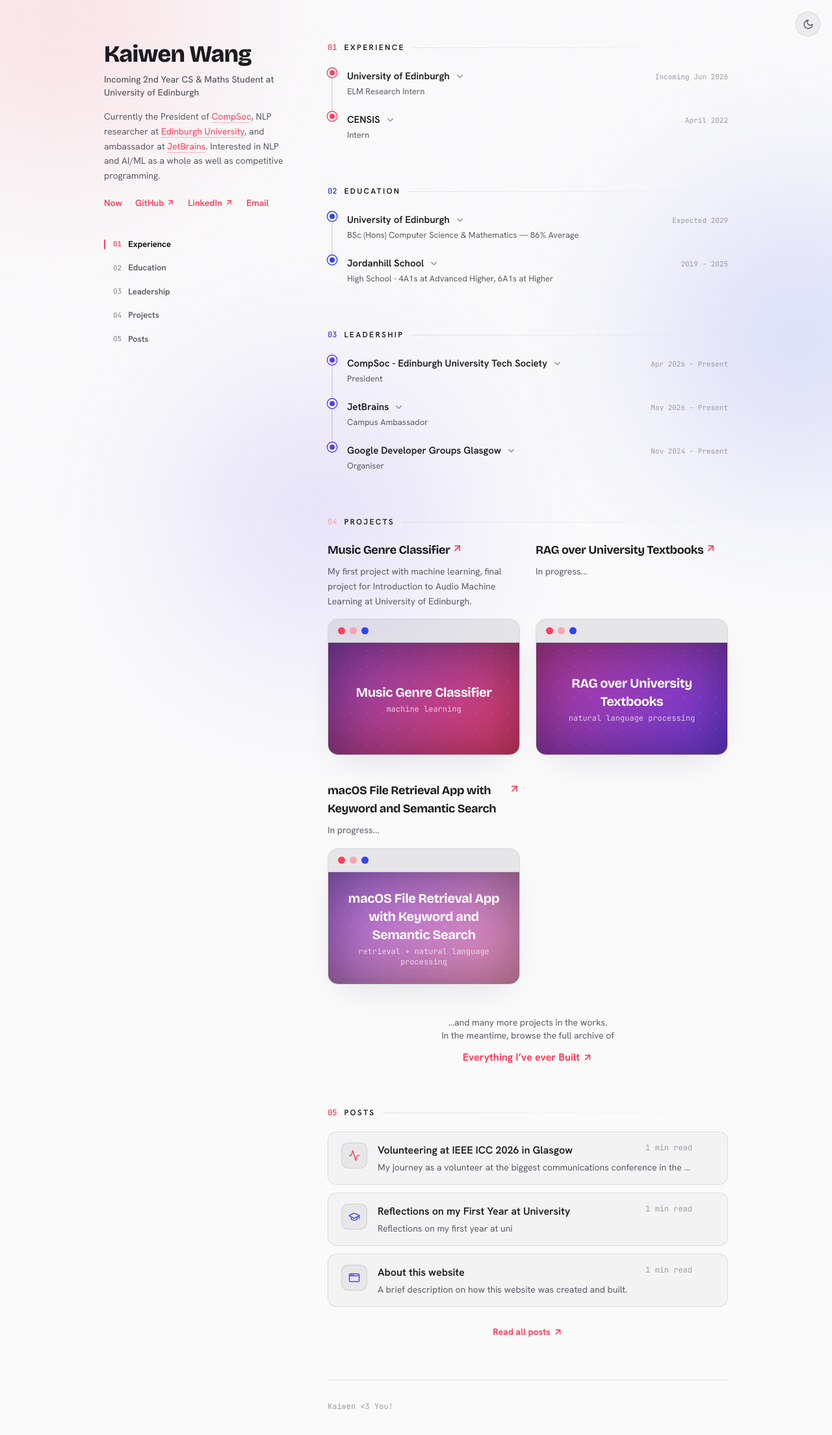
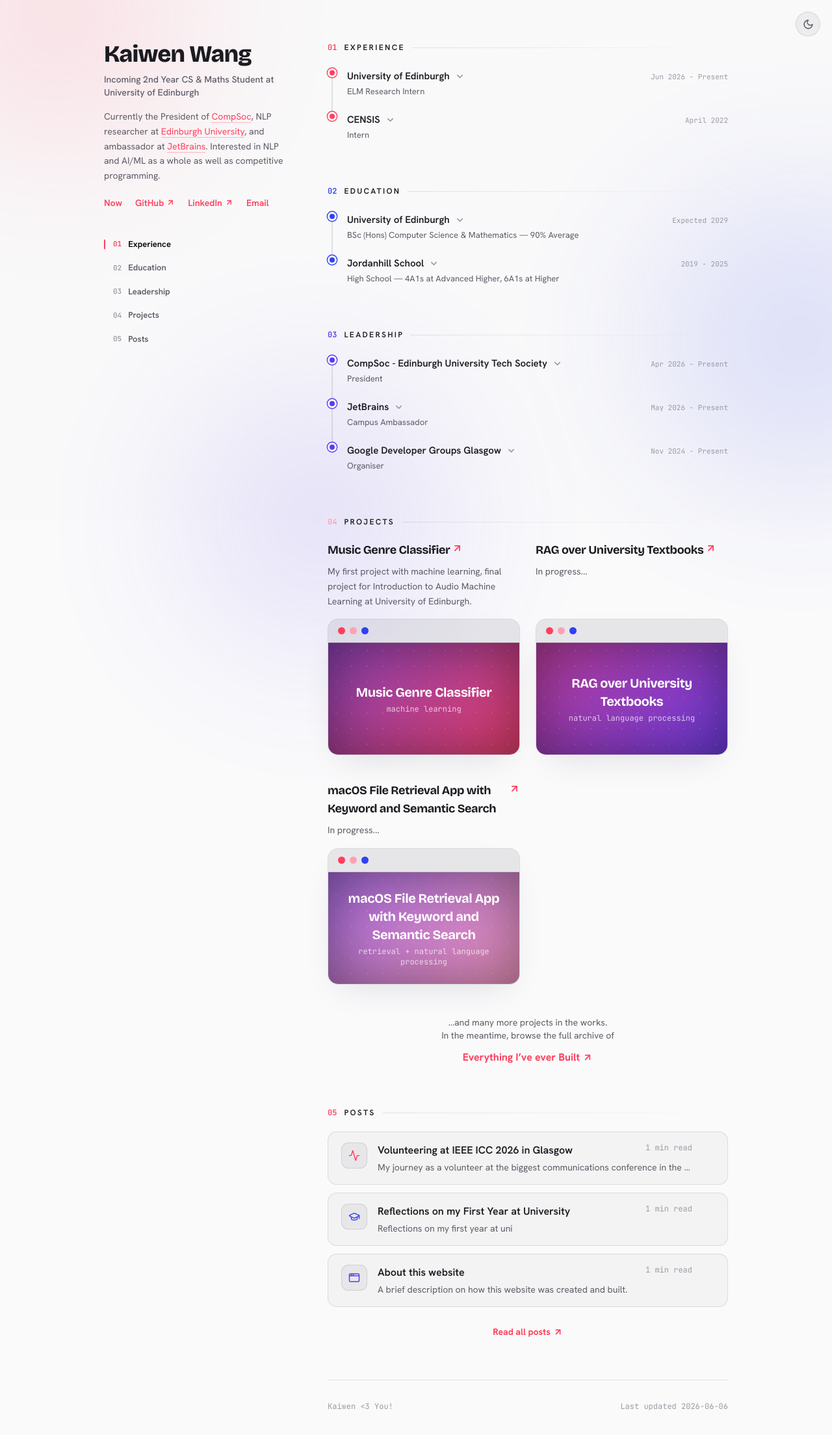
Before and after one commit to Kaiwen-W/personal-portfolio-website-claude, a React (Vite) app: page / in a window 1280 px wide. Shown: the top 2208 px of the page at 65% size. Built offline with nearby package versions, Linux system fonts and the light colour scheme.

Commit message:
fix: update experience details, education averages, and leadership highlights; revise now.md content and add last updated date in Portfolio footer

```diff
--- a/src/data.js
+++ b/src/data.js
@@ -36,12 +36,14 @@
   {
     org: "University of Edinburgh",
     role: "ELM Research Intern",
-    period: "Incoming Jun 2026",
+    period: "Jun 2026 - Present",
     details: {
       location: "Edinburgh, UK · Full-time",
       summary:
         "[ELM](https://elm.edina.ac.uk/) is Edinburgh University's own generative AI platform, I will intern there soon.",
-      highlights: [],
+      highlights: [
+        "Currently working on open-source LLM biases and LLM moderation models.",
+      ],
     },
   },
   {
@@ -63,7 +65,7 @@
 export const education = [
   {
     org: "University of Edinburgh",
-    role: "BSc (Hons) Computer Science & Mathematics — 86% Average",
+    role: "BSc (Hons) Computer Science & Mathematics — 90% Average",
     period: "Expected 2029",
     details: {
       location: "Edinburgh, UK",
@@ -76,7 +78,7 @@
   },
   {
     org: "Jordanhill School",
-    role: "High School - 4A1s at Advanced Higher, 6A1s at Higher",
+    role: "High School — 4A1s at Advanced Higher, 6A1s at Higher",
     period: "2019 - 2025",
     details: {
       location: "Glasgow, UK",
@@ -101,8 +103,8 @@
       summary:
         "President for the 2026 - 2027 Academic Year for Scotland's largest tech society with 25+ years of history.",
       highlights: [
-        "Currently trying to get sponsors.",
-        "Previously first year representative where I acted as a liason for 400 first years, and co-organised events such as HackTheBurgh, InfBall and STMUs. ",
+        "Currently trying to get sponsors...",
+        "Previously first year representative where I acted as a liaison for 400 first years, and co-organised events such as HackTheBurgh, InfBall and STMUs. ",
       ],
     },
   },
--- a/src/now.md
+++ b/src/now.md
@@ -1,5 +1,9 @@
 ---
-updated: 2026-05-25
+updated: 2026-06-06
 ---
 
-Finishing this god damn website bruh.
+Currently learning docker, and I need to do leetcode lmao.
+
+I want to learn langchain, so will probably do that after learning docker.
+
+And ofc finishing this website.
--- a/src/pages/Portfolio.jsx
+++ b/src/pages/Portfolio.jsx
@@ -185,9 +185,14 @@
 
           {/* Footer */}
           <Reveal className="arc-footer-line mt-16 pt-8">
-            <p className="arc-mono text-xs" style={{ color: "var(--faint)" }}>
-              Kaiwen {"<"}3 You!
-            </p>
+            <div className="flex justify-between w-full">
+              <p className="arc-mono text-xs" style={{ color: "var(--faint)" }}>
+                Kaiwen {"<"}3 You!
+              </p>
+              <p className="arc-mono text-xs" style={{ color: "var(--faint)" }}>
+                Last updated 2026-06-06
+              </p>
+            </div>
           </Reveal>
         </div>
       </div>
```
